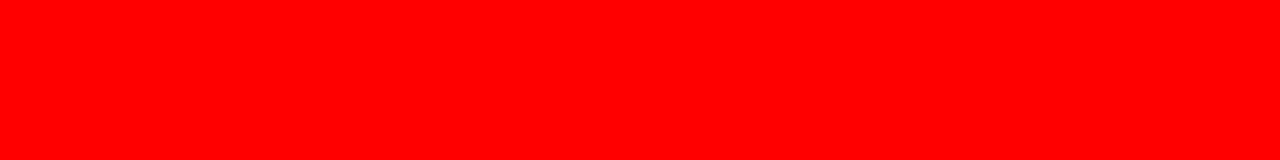
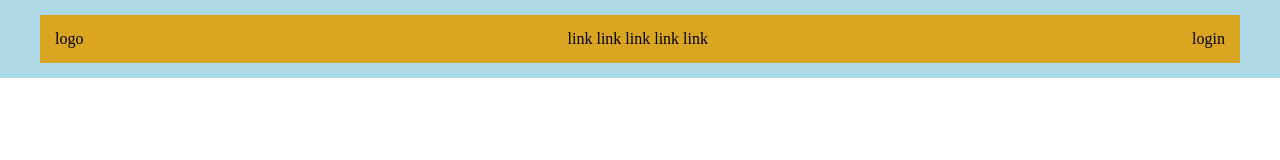
Before and after one commit to AndreaCatapano/htmlcss-struttura-discord, a plain HTML site: page index.html in a window 1280 px wide. Drawn offline with Linux system fonts and the light colour scheme.

Commit message:
feat: improved header section with html and css

```diff
--- a/css/style.css
+++ b/css/style.css
@@ -1,3 +1,37 @@
-body{
-    background-color: red;
+/*Reset*/
+*{
+    margin: 0;
+    padding: 0;
+    box-sizing: border-box;
 }
+
+/*Debug*/
+
+
+/*General*/
+
+.mpb-default{
+    max-width: 1200px;
+    margin: 0 auto;
+}
+
+
+a{
+    color: black;
+    text-decoration: none;
+}
+
+/*Header*/
+
+header{
+    background-color:#add8e6;
+    padding: 15px;
+}
+
+.header-flexbox{
+    background-color: #daa520;
+    padding: 15px;
+    display: flex;
+    align-items: center;
+    justify-content: space-between;
+}
--- a/index.html
+++ b/index.html
@@ -9,5 +9,23 @@
 </head>
 <body>
 
+    <header>
+        <div class="header-flexbox mpb-default">
+            <p class="header-element">logo</p>
+            <div class="header-element">
+                <a href="https://www.google.it/">link</a>
+                <a href="https://www.google.it/">link</a>
+                <a href="https://www.google.it/">link</a>
+                <a href="https://www.google.it/">link</a>
+                <a href="https://www.google.it/">link</a>
+            </div>
+            <p class="header-element">login</p>
+        </div>
+    </header>
+
+    <main></main>
+
+    <footer></footer>
+
 </body>
 </html>
```
